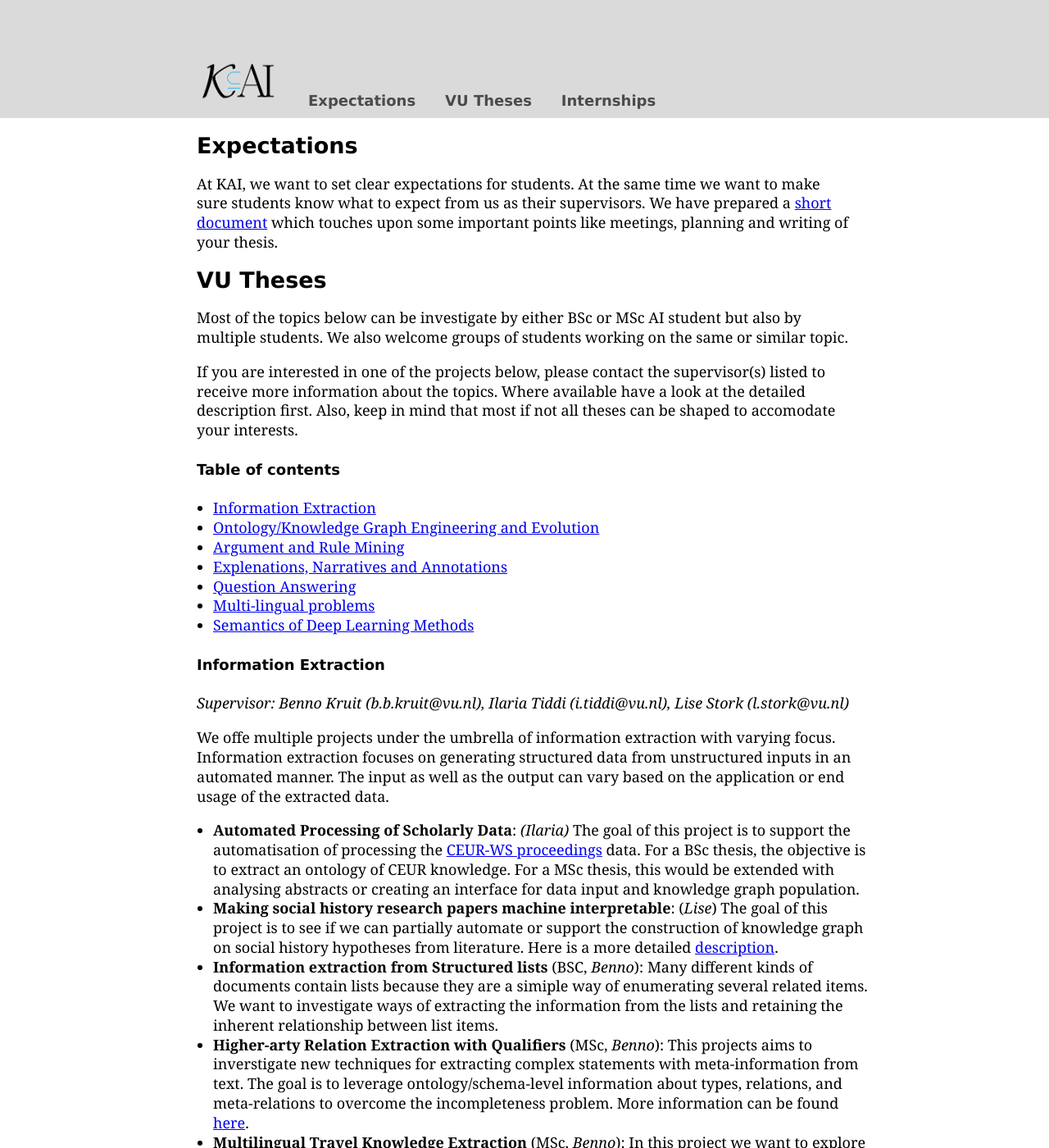
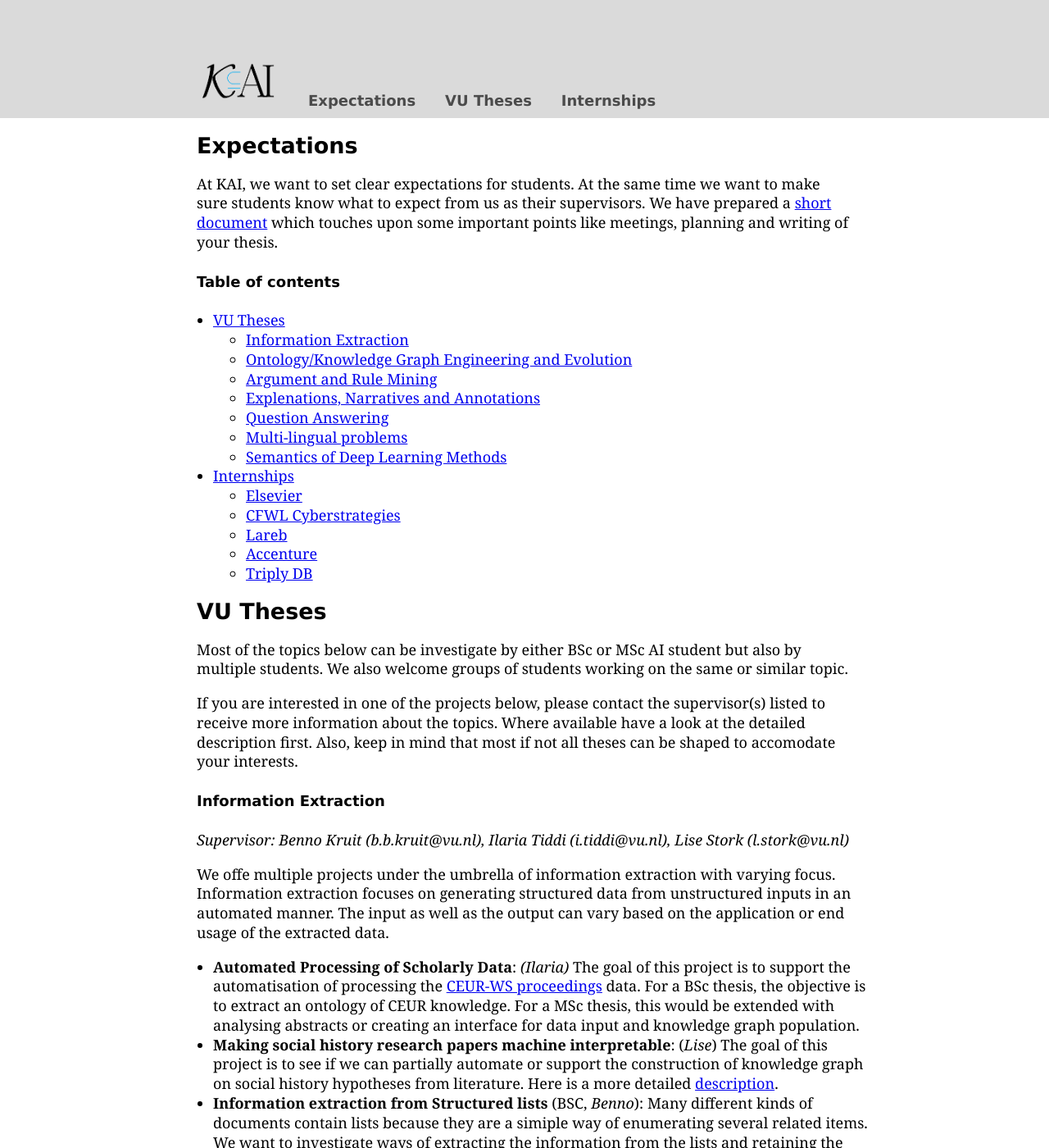
Before and after one commit to kai-vu/site, a Jekyll site: the page built from theses/index.md, in a window 1280 px wide and 1400 px high. Shown: the whole window at 82% size. Built offline with Jekyll 4.4.1, drawn with Linux system fonts in a browser that asks for light colours; our own code applies the rules of GitHub Pages for plain Markdown files.

Commit message:
table of contents update

```diff
--- a/theses/index.md
+++ b/theses/index.md
@@ -5,7 +5,7 @@ title: Student Theses at KAI
 <nav><ul>
 <li class="home"><a href="/"> <img src="../../images/logos/KAI_logo_small_transp.png" alt="KAI" width="100"/></a></li>
 <li><a href="supervision_guidlines">Expectations</a></li>
-<li><a href="#internal">VU Theses</a></li>
+<li><a href="#vutheses">VU Theses</a></li>
  <li><a href="#internships">Internships</a></li>
  </ul></nav>
 
@@ -13,22 +13,29 @@ title: Student Theses at KAI
 ## Expectations
 At KAI, we want to set clear expectations for students. At the same time we want to make sure students know what to expect from us as their supervisors. We have prepared a <a href="supervision_guidlines">short document</a> which touches upon some important points like meetings, planning and writing of your thesis.
 
+#### Table of contents
+- <a href="#vutheses">VU Theses</a>
+    - <a href="##informationextraction">Information Extraction</a>
+    - <a href="##ontology/knowledge">Ontology/Knowledge Graph Engineering and Evolution</a>
+    - <a href="##argumentandrulemining">Argument and Rule Mining</a>
+    - <a href="##explenationsnarrativesannotations">Explenations, Narratives and Annotations</a>
+    - <a href="##questionanswering">Question Answering</a>
+    - <a href="##multilingualproblems">Multi-lingual problems</a>
+    - <a href="##semanticsofdeeplearningmethods">Semantics of Deep Learning Methods</a>
+- <a href="#internships">Internships</a>
+    - <a href="##elsevier">Elsevier</a>
+    - <a href="##cflwcyberstrategies">CFWL Cyberstrategies</a>
+    - <a href="##lareb">Lareb</a>
+    - <a href="##accenture">Accenture</a>
+    - <a href="##triplydb">Triply DB</a>
+
 ## VU Theses
 
 Most of the topics below can be investigate by either BSc or MSc AI student but also by multiple students. We also welcome groups of students working on the same or similar topic.
 
 If you are interested in one of the projects below, please contact the supervisor(s) listed to receive more information about the topics. Where available have a look at the detailed description first. Also, keep in mind that most if not all theses can be shaped to accomodate your interests.
 
-#### Table of contents
-<ul>
-<li><a href="#informationextraction">Information Extraction</a></li>
-<li><a href="#ontology/knowledge">Ontology/Knowledge Graph Engineering and Evolution</a></li>
-<li><a href="#argumentandrulemining">Argument and Rule Mining</a></li>
-<li><a href="#explenationsnarrativesannotations">Explenations, Narratives and Annotations</a></li>
-<li><a href="#questionanswering">Question Answering</a></li>
-<li><a href="#multilingualproblems">Multi-lingual problems</a></li>
-<li><a href="#semanticsofdeeplearningmethods">Semantics of Deep Learning Methods</a></li>
-</ul>
+
 
 #### Information Extraction
 *Supervisor: Benno Kruit (b.b.kruit@vu.nl), Ilaria Tiddi (i.tiddi@vu.nl), Lise Stork (l.stork@vu.nl)*
```
